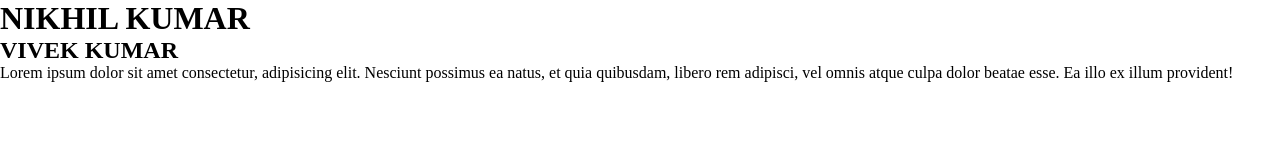
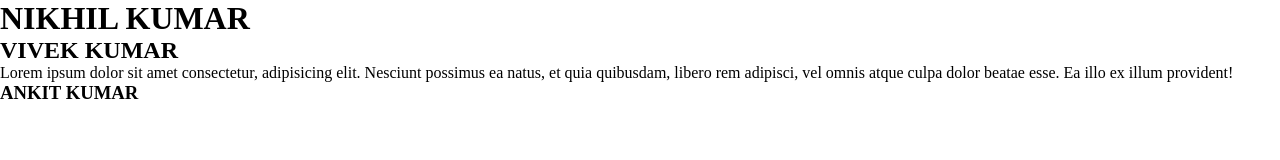
Before and after one commit to Nikhilkumar2245/popo, a plain HTML site: page index.htm in a window 1280 px wide. Drawn offline with Linux system fonts and the light colour scheme.

Commit message:
change phushing branch chance1

```diff
--- a/index.htm
+++ b/index.htm
@@ -10,5 +10,6 @@
     <h1>NIKHIL KUMAR</h1>
     <h2>VIVEK KUMAR</h2>
     <p>Lorem ipsum dolor sit amet consectetur, adipisicing elit. Nesciunt possimus ea natus, et quia quibusdam, libero rem adipisci, vel omnis atque culpa dolor beatae esse. Ea illo ex illum provident!</p>
+    <h3>ANKIT KUMAR</h3>
 </body>
 </html>
```
